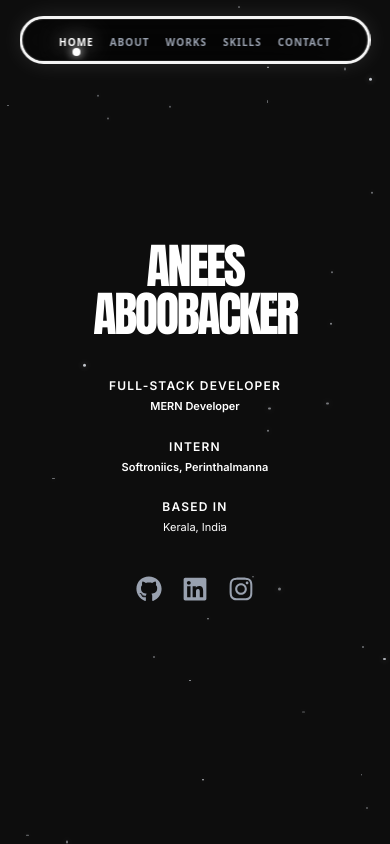
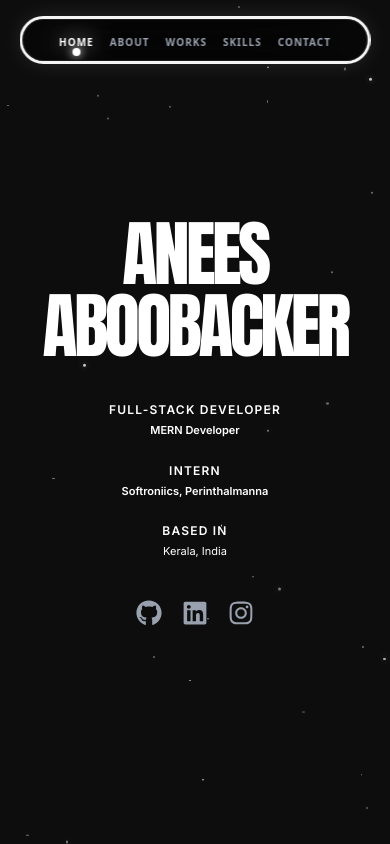
Before and after one commit to ANESSABO0421/ReactPortofolio, a React (Vite) app: page / in a window 390 px wide. Shown: the top 844 px of the page. Built offline with nearby package versions, Linux system fonts and the light colour scheme.

Commit message:
ui enhance

```diff
--- a/src/pages/Home.jsx
+++ b/src/pages/Home.jsx
@@ -37,7 +37,7 @@ const Home = () => {
           animate={{ opacity: 1, y: 0 }}
           transition={{ duration: 1.2 }}
           className="text-white font-display mb-2 uppercase tracking-tighter leading-none
-            text-5xl sm:text-7xl md:text-8xl lg:text-[8rem] xl:text-[10rem]"
+            text-7xl sm:text-7xl md:text-8xl lg:text-[8rem] xl:text-[10rem]"
           style={{ fontFamily: "Anton, sans-serif" }}
         >
           Anees
@@ -48,7 +48,7 @@ const Home = () => {
           animate={{ opacity: 1, y: 0 }}
           transition={{ duration: 1.4 }}
           className="text-white font-display uppercase tracking-tighter leading-none
-            text-5xl sm:text-7xl md:text-8xl lg:text-[8rem] xl:text-[10rem]
+            text-7xl sm:text-7xl md:text-8xl lg:text-[8rem] xl:text-[10rem]
             -mt-2 sm:-mt-4"
           style={{ fontFamily: "Anton, sans-serif" }}
         >
```
